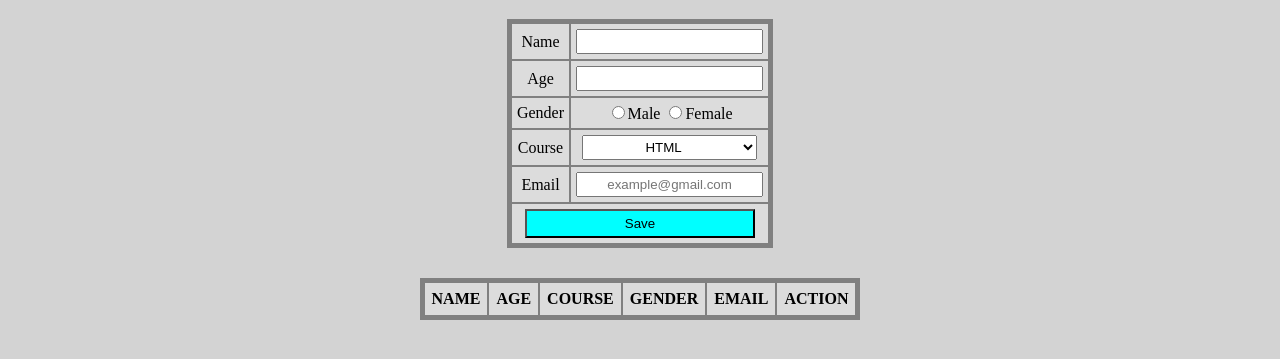
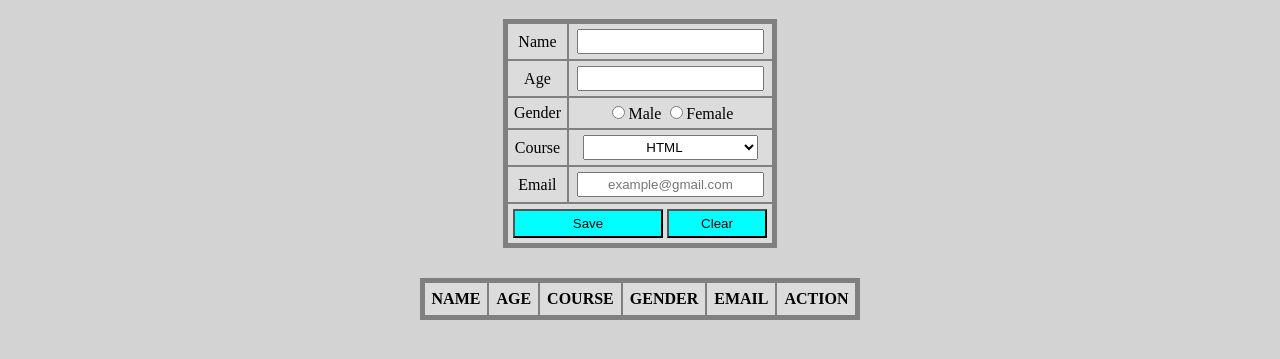
Before and after one commit to KishorKumarBabu/javascript_learning, a plain HTML site: page studentform/studentform.html in a window 1280 px wide. Shown: the part 89-448 px from the top of the page. Drawn offline with Linux system fonts and the light colour scheme.

Commit message:
studentform

```diff
--- a/studentform/script.js
+++ b/studentform/script.js
@@ -1,6 +1,7 @@
 var nam=document.getElementById("nam")
 var ag=document.getElementById("ag")
 var cour=document.getElementById("cour")
+var gen=document.querySelector('input[name="gender"]:checked')
 var data=document.getElementById("data")
 function stform()
 {
@@ -39,3 +40,14 @@ function stform()
     }
 
 }
+function clearform(){
+    nam.value="";
+    ag.value="";
+    let genderRadios = document.querySelectorAll('input[name="gender"]');
+    genderRadios.forEach((radio) => {
+        radio.checked = false;
+    });
+    cour.value="";
+    data.value="";
+
+}
--- a/studentform/studentform.html
+++ b/studentform/studentform.html
@@ -42,7 +42,8 @@
             </tr>
             <tr>
                 <td colspan="2" style="text-align: center;">
-                    <button style="width: 230px;" onclick="stform()">Save</button>
+                    <button style="width: 150px;" onclick="stform()">Save</button>
+                    <button style="width: 100px;" onclick="clearform()">Clear</button>
                 </td>
             </tr>
         </table>
```
